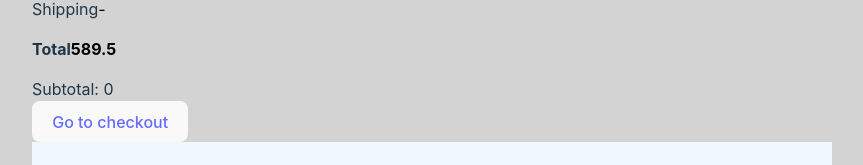
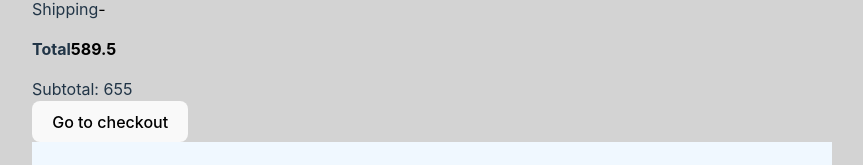
Before and after one commit to F2024-Frontend-Backend/Frontend, a React (Vite) app: page / in a window 1280 px wide. Shown: the part 787-952 px from the top of the page, without its empty margins (208-1071 px from the left). Built offline with nearby package versions, Linux system fonts and the light colour scheme.

Commit message:
itemCout is passing to the checkout page, but it is just 1 and does not change

```diff
--- a/src/App.tsx
+++ b/src/App.tsx
@@ -4,7 +4,7 @@ import "./App.css";
 import "./components/Basket/ShoppingBasket.css";
 import Basket from "./pages/Basket";
 import Checkout from "./pages/Checkout/Checkout";
-import Receipt from "./pages/Receipt";
+import PurchaseTotal from "./components/purchaseTotal/purchaseTotal";
 import OrderReceived from "./components/OrderReceived/order_received";
 
 function App() {
@@ -13,7 +13,9 @@ function App() {
       <BrowserRouter>
         <Routes>
           <Route path="receipt" element={<OrderReceived />} />
+          {/**<Route path="checkout" element={<PurchaseTotal />} />*/}
           <Route path="checkout" element={<Checkout />} />
+
           <Route path="" element={<Basket />} />
         </Routes>
       </BrowserRouter>
--- a/src/components/Basket/ShoppingBasket.tsx
+++ b/src/components/Basket/ShoppingBasket.tsx
@@ -101,15 +101,15 @@ const BasketItems: React.FC<ItemListProps> = ({
   setBasketItems,
 }) => {
   const { calculateDiscount, calculateSubtotal } = basketUtilities();
-  const { itemCounts, handleItemCountChange, handleDelete } = useBasketState(
+  const { itemCount, handleItemCountChange, handleDelete } = useBasketState(
     basketItems,
     setBasketItems
   ); // managing the state of the basket item
 
-  console.log("items: " + basketItems.length + " , " + itemCounts);
+  console.log("items: " + basketItems.length + " , " + itemCount);
 
   // Calculate subtotal
-  const subtotal = calculateSubtotal(basketItems, itemCounts);
+  const subtotal = calculateSubtotal(basketItems, itemCount);
   console.log(subtotal);
   // Calculate Discount
   const discount = calculateDiscount(subtotal);
@@ -120,13 +120,13 @@ const BasketItems: React.FC<ItemListProps> = ({
   // Check if basket is empty
   console.log(
     "itemCounts: ",
-    Object.values(itemCounts),
+    Object.values(itemCount),
     "basket: ",
     basketItems
   );
 
   const isEmpty =
-    Object.values(itemCounts).every((count) => count === 0) ||
+    Object.values(itemCount).every((count) => count === 0) ||
     basketItems.length === 0;
   console.log("empty: " + isEmpty);
   console.log(" Before return Basket Items.");
@@ -141,7 +141,7 @@ const BasketItems: React.FC<ItemListProps> = ({
             <ItemComponent
               key={item.id}
               {...item}
-              count={itemCounts[item.id] || 0}
+              count={itemCount[item.id] || 0}
               onItemCountChange={handleItemCountChange}
               handleDelete={handleDelete}
             />
--- a/src/components/Basket/useBasketState.tsx
+++ b/src/components/Basket/useBasketState.tsx
@@ -24,19 +24,17 @@ export const useBasketState = (
   ) => void // Accept either a new state or previouse state.
 ) => {
   const { initializeItemCounts } = basketUtilities();
-  const [itemCounts, setItemCounts] = useState<{ [key: string]: number }>(
-    () => {
-      console.log("set initialItemCounts");
-      return initializeItemCounts(basketItems, 1);
-    }
-  );
+  const [itemCount, setItemCounts] = useState<{ [key: string]: number }>(() => {
+    console.log("set initialItemCounts");
+    return initializeItemCounts(basketItems, 1);
+  });
   useEffect(() => {
     console.log("Recalculating itemCounts due to basketItems change");
     const updatedItemCounts = initializeItemCounts(basketItems, 1);
     setItemCounts(updatedItemCounts);
   }, [basketItems]);
 
-  console.log("Initial itemCounts:", itemCounts);
+  console.log("Initial itemCounts:", itemCount);
   console.log("Initial basketItems:", basketItems);
 
   const handleItemCountChange = (itemId: string, newCount: number) => {
@@ -59,5 +57,47 @@ export const useBasketState = (
     });
   };
 
-  return { basketItems, itemCounts, handleItemCountChange, handleDelete };
+  return {
+    basketItems,
+    setBasketItems,
+    itemCount,
+    handleItemCountChange,
+    handleDelete,
+  };
 };
+{
+  /** initialBasketItems: ItemProps[] = [] // default to an empty array if no argument is provided
+) => {
+  const [basketItems, setBasketItems] =
+    useState<ItemProps[]>(initialBasketItems);
+  const [itemCount, setItemCount] = useState<{ [key: string]: number }>({});
+
+  // Initialize itemCount based on basketItems
+  useEffect(() => {
+    const initialCounts = basketItems.reduce((counts, item) => {
+      counts[item.id] = (counts[item.id] || 0) + 1;
+      return counts;
+    }, {} as { [key: string]: number });
+    setItemCount(initialCounts);
+  }, [basketItems]);
+
+  const handleItemCountChange = (itemId: string, newCount: number) => {
+    console.log("Inside of handleItemCountChange.");
+    setItemCount((prevCounts) => ({
+      ...prevCounts,
+      [itemId]: newCount,
+    }));
+    console.log("Inside of handleItemCountChange after return.");
+  };
+    const handleDelete = (itemId: string) => {
+    setBasketItems((prev: ItemProps[]) =>
+      prev.filter((item: ItemProps) => item.id !== itemId)
+    );
+    setItemCount((prev) => {
+      const newState = { ...prev };
+      delete newState[itemId];
+      return newState;
+    });
+  };
+ */
+}
--- a/src/components/purchaseTotal/purchaseTotal.tsx
+++ b/src/components/purchaseTotal/purchaseTotal.tsx
@@ -1,55 +1,92 @@
-import React from 'react'
+import React from "react";
 
 import jsonData from "../../data.json";
-import ItemCard from "../../components/FinalItemCard/FinalItemCard"
-import './PurchaseTotal.css'
+import "./PurchaseTotal.css";
+import { useLocation } from "react-router-dom";
+import { ItemProps } from "../../interfaces/interfaces";
+import Basket from "../../pages/Basket";
 
-interface Props {
+{
+  /**interface Props {
   items: typeof jsonData;
+} */
 }
+{
+  /**
+const Checkout = () => {
+  const location = useLocation();
+  const basketData = location.state?.basket; // Access the passed basket data directly here
 
-const PurchaseTotal: React.FC<Props> = (Props) => {
-    const purchasePrise = 400;
+  return (
+    <div>
+      <h1>Checkout Page</h1>
+      <PurchaseTotal basketData={basketData} />
+      </div>
+      );
+    }; */
+}
+const PurchaseTotal: React.FC<{
+  basketData?: ItemProps[];
+  /*Props*/
+}> = () => {
+  const purchasePrise = 420;
   const deliveryPrice = 39;
-    const currency = "kr."
+  const currency = "kr.";
 
+  const location = useLocation();
+  console.log("Received state at checkout:", location.state);
+  const { basket, itemCount } = location.state || {};
+  console.log("Received basket:", basket);
+  console.log("Received itemCount:", itemCount);
 
-
-    return(
+  return (
     <>
       <span>Ordre #1234</span>
-        <div className='itemList'>
-
+      <div className="itemList">
+        {basket &&
+          basket.map((item: ItemProps) => (
+            <div key={item.id}>
+              {item.name}: {itemCount[item.id]} x {item.price} {currency}
+            </div>
+          ))}
       </div>
 
-        <div className='totalPrice'>
-            <div className='colStart'>
-                <span className='bold'>Subtotal</span>
+      <div className="totalPrice">
+        <div className="colStart">
+          <span className="bold">Subtotal</span>
           <div>
-                <span className='bold'>Taxes </span>
+            <span className="bold">Taxes </span>
             <span>(included)</span>
           </div>
-                <span className='bold'>Delivery</span>
+          <span className="bold">Delivery</span>
         </div>
-            <div className='colEnd'>
-                <span>{purchasePrise} {currency}</span>
-                <span>{purchasePrise*0.2} {currency}</span>
-                <span>{deliveryPrice} {currency}</span>
+        <div className="colEnd">
+          <span>
+            {purchasePrise} {currency}
+          </span>
+          <span>
+            {purchasePrise * 0.2} {currency}
+          </span>
+          <span>
+            {deliveryPrice} {currency}
+          </span>
         </div>
       </div>
 
-        <div className='deviderLine'></div>
+      <div className="deviderLine"></div>
 
-        <div className='totalPrice'>
-            <div className='colStart'>
-                <span className='bold'>Total</span>
+      <div className="totalPrice">
+        <div className="colStart">
+          <span className="bold">Total</span>
         </div>
-            <div className='colEnd'>
-                <span>{purchasePrise+deliveryPrice} {currency}</span>
+        <div className="colEnd">
+          <span>
+            {purchasePrise + deliveryPrice} {currency}
+          </span>
         </div>
       </div>
     </>
-    )
-}
+  );
+};
 
-export default PurchaseTotal
+export default PurchaseTotal;
--- a/src/pages/Basket.tsx
+++ b/src/pages/Basket.tsx
@@ -5,6 +5,8 @@ import "./pages.css";
 import Carousel from "../components/Carousel/Carousel";
 import { ItemProps } from "../interfaces/interfaces";
 import basketUtilities from "../components/Basket/BasketUtilities";
+import { useNavigate } from "react-router-dom";
+import { useBasketState } from "../components/Basket/useBasketState";
 
 // Fetch Items from file
 const getItems = async (filePath: RequestInfo, fileType: String) => {
@@ -22,19 +24,28 @@ const getItems = async (filePath: RequestInfo, fileType: String) => {
 };
 
 const Basket = () => {
-  const [itemCount, setItemCount] = useState<{ [key: string]: number }>({});
+  {
+    /**
+ const [itemCount, setItemCount] = useState<{ [key: string]: number }>({});
 
   //Take the current stat 'prev' and return a new stat
   const handleItemCountChange = (itemId: string, newCount: number) => {
     setItemCount((prev) => ({ ...prev, [itemId]: newCount }));
-  };
+    console.log("new count for item", itemId, ":", newCount);
+  }; */
+  }
 
   //const [emptyBasket, setBasketEmpty] = useState(false);
   const [allItems, setAllItems] = useState<ItemProps[]>([]);
   const [basketItems, setBasketItems] = useState<ItemProps[]>([]);
+  //const { basketItems, setBasketItems } = useBasketState();
   const [carouselItems, setCarouselItems] = useState<ItemProps[]>([]);
   const [subtotal, setSubtotal] = useState<number>(0);
   const { calculateSubtotal } = basketUtilities();
+  const { itemCount, handleItemCountChange } = useBasketState(
+    basketItems,
+    () => {}
+  );
 
   useEffect(() => {
     fetchItems();
@@ -51,29 +62,6 @@ const Basket = () => {
       console.error(error);
     }
   };
-
-  {
-    /**  const checkIfBasketIsEmpty = () => {
-    const isEmpty =
-      Object.keys(itemCount).length === 0 ||
-      Object.values(itemCount).every((count) => count === 0);
-    setBasketEmpty(isEmpty);
-  };
-  const [showAlert, setShowAlert] = useState(true);
-
-  useEffect(() => {
-    checkIfBasketIsEmpty();
-    setShowAlert(emptyBasket);
-  }, [itemCount]);
- // Debugging
-  console.log("I am before return in Basket");
-  useEffect(() => {
-    checkIfBasketIsEmpty();
-    setShowAlert(emptyBasket);
-    console.log(`emptyBasket: ${emptyBasket}, showAlert: ${showAlert}`);
-  }, [itemCount, emptyBasket, showAlert]);
- */
-  }
 
   const generateCarouselItems = (allItems: any, basketItems: any) => {
     let newCarousel: any = [];
@@ -113,6 +101,38 @@ const Basket = () => {
     setSubtotal(newSubtotal); // Recalculate subtotal
   }, [itemCount, basketItems]);
 
+  // Make sure that itemCount is updated before navigating to checkout
+  // A flag that checks when ready to checkout
+  const [readyToNavigate, setReadyToNavigate] = useState(false);
+
+  // Pass Basket items
+  const navigate = useNavigate();
+  const handleCheckout = () => {
+    console.log("Navigating with itemCount:", itemCount);
+    {
+      /** navigate(`/checkout`, {
+      state: { basket: basketItems, itemCount: itemCount || {} },
+    }); */
+    }
+    setReadyToNavigate(true);
+    console.log(
+      "Navigating with itemCount after setting flag to true:",
+      itemCount
+    );
+  };
+
+  // Litsen to changes, if ready, navigate to checkout
+  useEffect(() => {
+    if (readyToNavigate) {
+      console.log("Final check before navigation:", itemCount, basketItems);
+      console.log("Navigating with itemCount:", itemCount);
+      console.log("Navigating with basketItems:", basketItems);
+      navigate(`/checkout`, {
+        state: { basket: basketItems, itemCount: itemCount || {} },
+      });
+      setReadyToNavigate(false);
+    }
+  }, [readyToNavigate, itemCount, basketItems, navigate]);
   return (
     <div className="baketPageContainer">
       <BasketItems
@@ -122,9 +142,10 @@ const Basket = () => {
         itemCount={itemCount}
       />
       <div>Subtotal: {subtotal}</div>
-      <button>
+      {/**<button onClick={handleCheckout}>
         <Link to={`/checkout`}>Go to checkout </Link>
-      </button>
+      </button> */}
+      <button onClick={handleCheckout}>Go to checkout</button>
 
       <Carousel itemList={carouselItems} addToBasket={addToBasket}></Carousel>
     </div>
```
Lines whose indentation alone changed are shown as unchanged.
